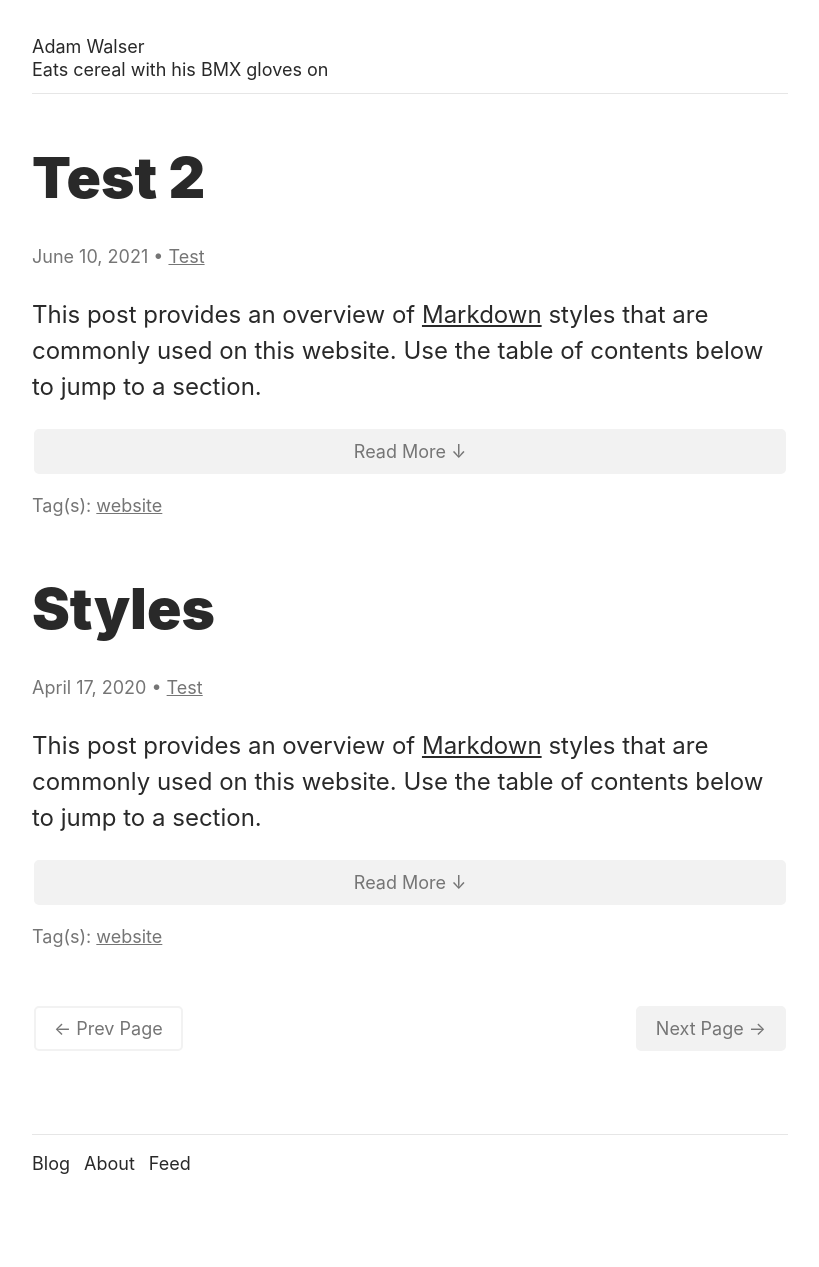
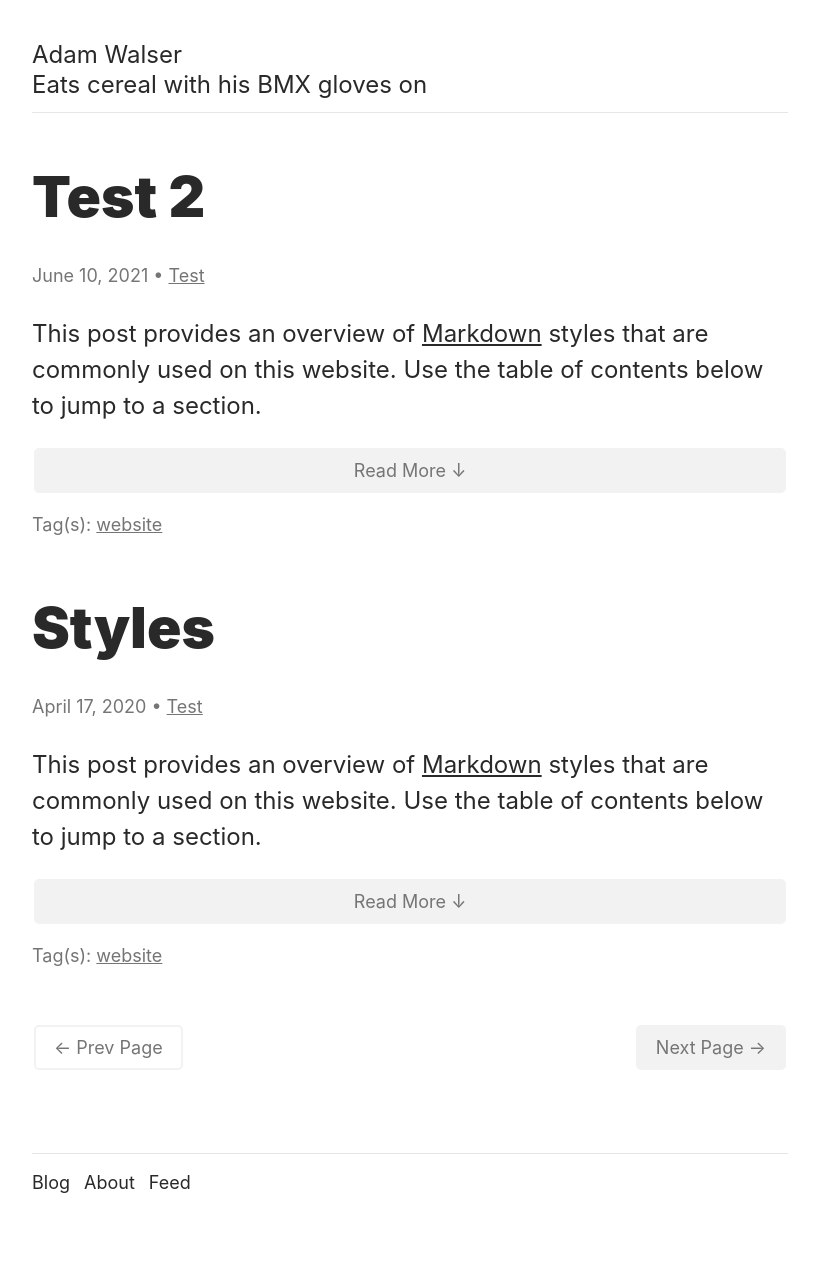
Before and after one commit to ajpwalser/ajpwalser.github.io, a Jekyll site: the page built from index.html, in a window 1280 px wide. Shown: the whole page, without its empty margins (230-1049 px from the left). Built offline with Jekyll 4.4.1, drawn with Linux system fonts in a browser that asks for light colours; some web fonts are replaced; the list of posts is cut into pages by our own code.

Commit message:
Update style.css

```diff
--- a/css/style.css
+++ b/css/style.css
@@ -41,7 +41,12 @@ footer {
 padding-top: 2em;
 }
 
-.header,
+.header {
+font-weight: 400;
+font-size: 100%;
+line-height: 1.25em;
+}
+
 footer {
   font-weight: 400;
   font-size: 75%;
@@ -64,7 +69,7 @@ footer li {
   padding-right: 0.5em;
 }
 
-small {
+aside {
 font-style: normal;
 }
 
@@ -133,7 +138,7 @@ h2 a {
 time,
 .meta,
 figcaption {
-	font-size: 0.75em;
+	font-size: 75%;
 	color: rgb(117, 117, 117);
 }
 
```
